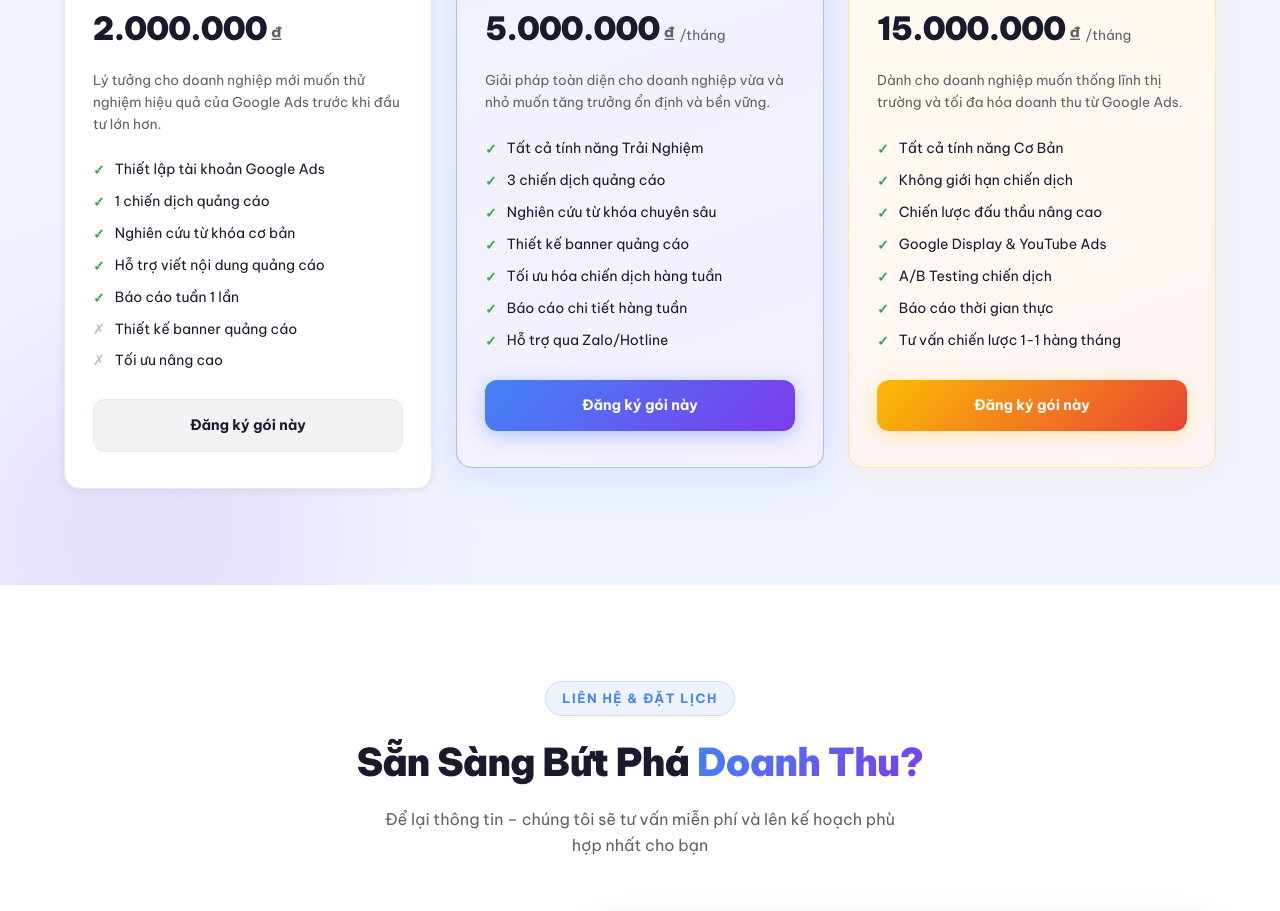
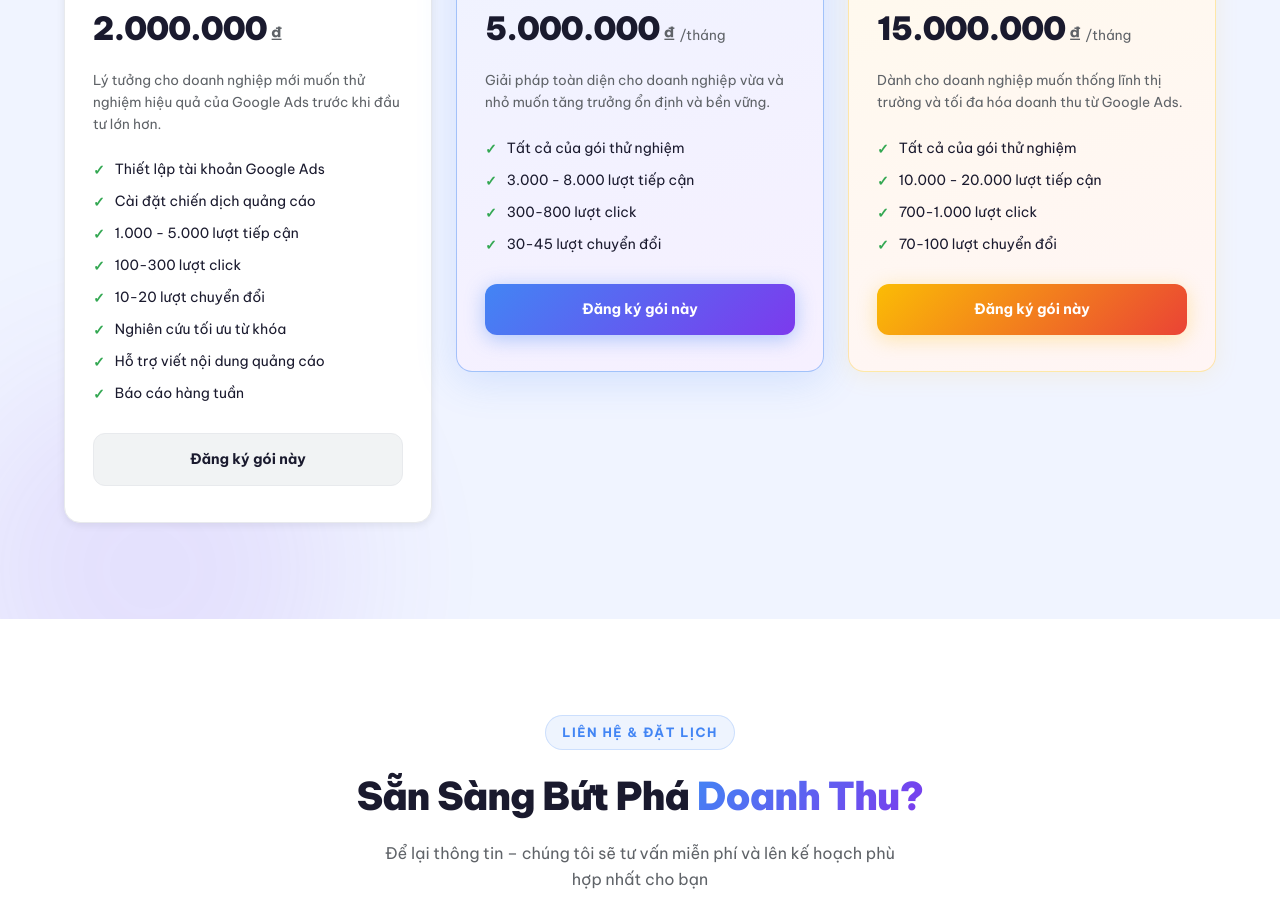
Before and after one commit to huypham029/google-ads-landing, a plain HTML site: page index.html in a window 1280 px wide. Shown: the part 2119-3030 px from the top of the page. Drawn offline with Linux system fonts and the light colour scheme.

Commit message:
Update index.html

```diff
--- a/index.html
+++ b/index.html
@@ -242,12 +242,13 @@
             lớn hơn.</p>
           <ul class="plan-features">
             <li><span class="check">✓</span> Thiết lập tài khoản Google Ads</li>
-            <li><span class="check">✓</span> 1 chiến dịch quảng cáo</li>
-            <li><span class="check">✓</span> Nghiên cứu từ khóa cơ bản</li>
+            <li><span class="check">✓</span> Cài đặt chiến dịch quảng cáo</li>
+            <li><span class="check">✓</span> 1.000 - 5.000 lượt tiếp cận</li>
+            <li><span class="check">✓</span> 100-300 lượt click</li>
+            <li><span class="check">✓</span> 10-20 lượt chuyển đổi</li>
+            <li><span class="check">✓</span> Nghiên cứu tối ưu từ khóa</li>
             <li><span class="check">✓</span> Hỗ trợ viết nội dung quảng cáo</li>
-            <li><span class="check">✓</span> Báo cáo tuần 1 lần</li>
-            <li><span class="muted">✗</span> Thiết kế banner quảng cáo</li>
-            <li><span class="muted">✗</span> Tối ưu nâng cao</li>
+            <li><span class="check">✓</span> Báo cáo hàng tuần</li>
           </ul>
           <a href="#booking" class="btn-plan" id="btn-plan-trial">Đăng ký gói này</a>
         </div>
@@ -266,13 +267,10 @@
           </div>
           <p class="plan-desc">Giải pháp toàn diện cho doanh nghiệp vừa và nhỏ muốn tăng trưởng ổn định và bền vững.</p>
           <ul class="plan-features">
-            <li><span class="check">✓</span> Tất cả tính năng Trải Nghiệm</li>
-            <li><span class="check">✓</span> 3 chiến dịch quảng cáo</li>
-            <li><span class="check">✓</span> Nghiên cứu từ khóa chuyên sâu</li>
-            <li><span class="check">✓</span> Thiết kế banner quảng cáo</li>
-            <li><span class="check">✓</span> Tối ưu hóa chiến dịch hàng tuần</li>
-            <li><span class="check">✓</span> Báo cáo chi tiết hàng tuần</li>
-            <li><span class="check">✓</span> Hỗ trợ qua Zalo/Hotline</li>
+            <li><span class="check">✓</span> Tất cả của gói thử nghiệm</li>
+            <li><span class="check">✓</span> 3.000 - 8.000 lượt tiếp cận</li>
+            <li><span class="check">✓</span> 300-800 lượt click</li>
+            <li><span class="check">✓</span> 30-45 lượt chuyển đổi</li>
           </ul>
           <a href="#booking" class="btn-plan popular-btn" id="btn-plan-basic">Đăng ký gói này</a>
         </div>
@@ -291,13 +289,10 @@
           <p class="plan-desc">Dành cho doanh nghiệp muốn thống lĩnh thị trường và tối đa hóa doanh thu từ Google Ads.
           </p>
           <ul class="plan-features">
-            <li><span class="check">✓</span> Tất cả tính năng Cơ Bản</li>
-            <li><span class="check">✓</span> Không giới hạn chiến dịch</li>
-            <li><span class="check">✓</span> Chiến lược đấu thầu nâng cao</li>
-            <li><span class="check">✓</span> Google Display & YouTube Ads</li>
-            <li><span class="check">✓</span> A/B Testing chiến dịch</li>
-            <li><span class="check">✓</span> Báo cáo thời gian thực</li>
-            <li><span class="check">✓</span> Tư vấn chiến lược 1-1 hàng tháng</li>
+            <li><span class="check">✓</span> Tất cả của gói thử nghiệm</li>
+            <li><span class="check">✓</span> 10.000 - 20.000 lượt tiếp cận</li>
+            <li><span class="check">✓</span> 700-1.000 lượt click</li>
+            <li><span class="check">✓</span> 70-100 lượt chuyển đổi</li>
           </ul>
           <a href="#booking" class="btn-plan premium-btn" id="btn-plan-premium">Đăng ký gói này</a>
         </div>
```
